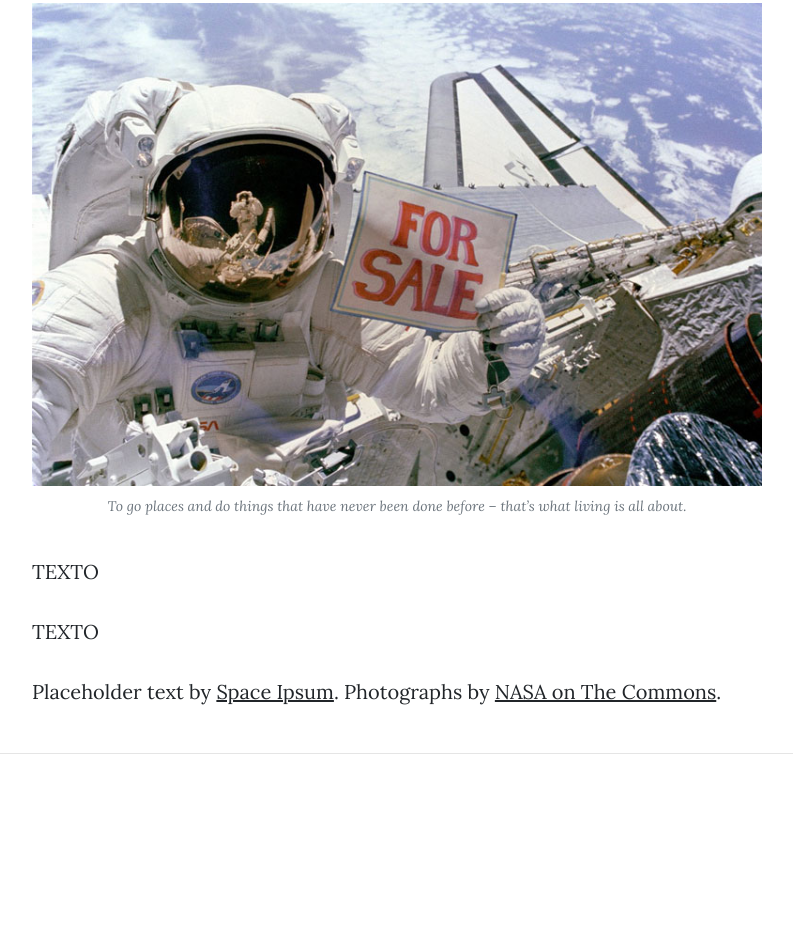
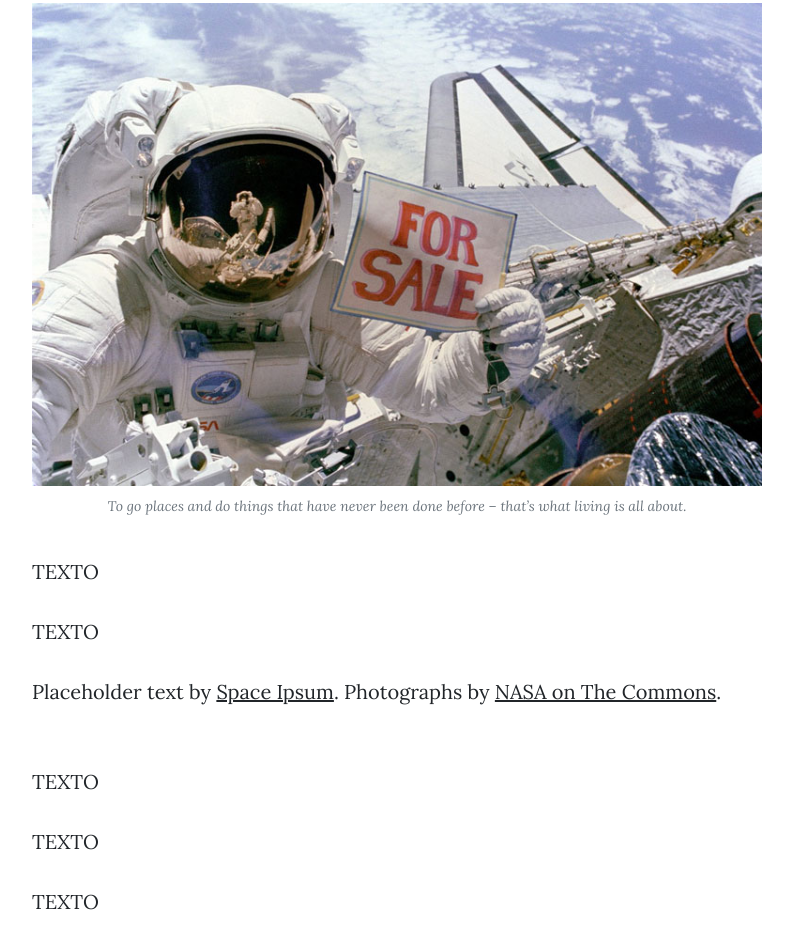
Before and after one commit to motechnology/Documentos, a website: page post.html in a window 1280 px wide. Shown: the part 1516-2467 px from the top of the page, without its empty margins (243-1036 px from the left). Before the commit the page ends 2286 px from the top, so only its background shows below. Drawn offline with nearby package versions, Linux system fonts and the light colour scheme.

Commit message:
Teste segunda postagem V3

```diff
--- a/post.html
+++ b/post.html
@@ -105,6 +105,11 @@
             <a href="http://spaceipsum.com/">Space Ipsum</a>. Photographs by
             <a href="https://www.flickr.com/photos/nasacommons/">NASA on The Commons</a>.</p>
         </div>
+        <div class="col-lg-8 col-md-10 mx-auto">
+          <p>TEXTO</p>
+          <p>TEXTO</p>
+          <p>TEXTO</p>
+        </div>
       </div>
     </div>
   </article>
```
